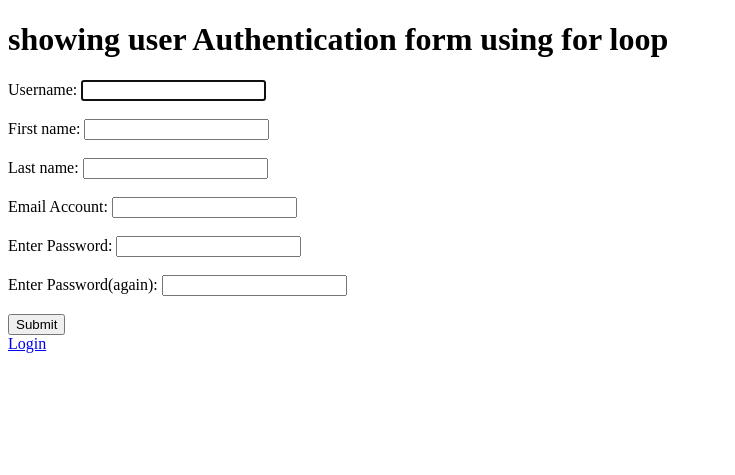
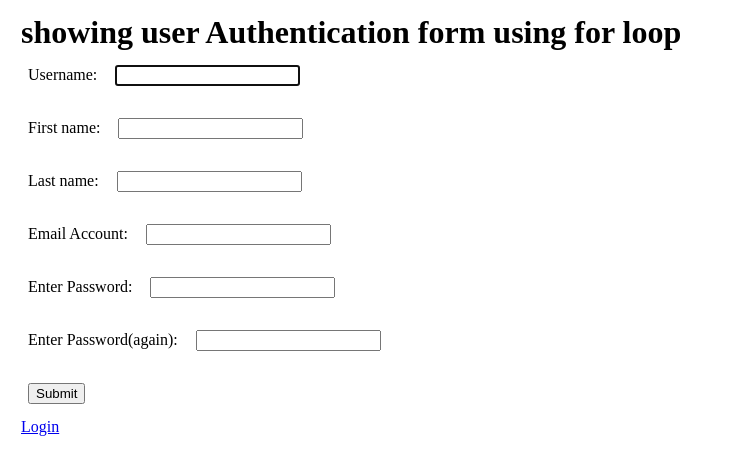
Before and after one commit to amitsahuits/task-project, a Django app: page /signup/ in a window 1280 px wide. Shown: the top 475 px of the page, without its empty margins (0-735 px from the left). Run offline with Django 3.2, Linux system fonts and the light colour scheme.

Commit message:
minor changes

```diff
--- a/Atg task/enroll/templates/enroll/changepass.html
+++ b/Atg task/enroll/templates/enroll/changepass.html
@@ -4,6 +4,11 @@
     <meta charset="UTF-8">
     <meta http-equiv="X-UA-Compatible" content="IE=edge">
     <meta name="viewport" content="width=device-width, initial-scale=1.0">
+    <style>
+        *{
+            margin:7px;
+        }
+    </style>
     <title>Change password</title>
 </head>
 <body>
--- a/Atg task/enroll/templates/enroll/signup.html
+++ b/Atg task/enroll/templates/enroll/signup.html
@@ -9,6 +9,9 @@
     .success{
         background: green;
         color: white;
+    }
+    *{
+        margin:7px;
     }
     </style>
 </head>
--- a/Atg task/enroll/templates/enroll/userlogin.html
+++ b/Atg task/enroll/templates/enroll/userlogin.html
@@ -5,6 +5,11 @@
     <meta http-equiv="X-UA-Compatible" content="IE=edge">
     <meta name="viewport" content="width=device-width, initial-scale=1.0">
     <title>User Login</title>
+    <style>
+        body{
+            margin:8px;
+        }
+    </style>
 </head>
 <body>
     <form action="" method="post" novalidate>
--- a/Atg task/enroll/views.py
+++ b/Atg task/enroll/views.py
@@ -1,7 +1,7 @@
 from django.shortcuts import render, HttpResponseRedirect
 from .forms import SignUpForm, EditUserProfileForm ,EditAdminProfileForm
 from django.contrib import messages
-from django.contrib.auth.forms import AuthenticationForm, PasswordChangeForm
+from django.contrib.auth.forms import AuthenticationForm, PasswordChangeForm, UserChangeForm, UsernameField
 from django.contrib.auth import authenticate,login,logout, update_session_auth_hash
 
 
@@ -11,7 +11,6 @@ from django.contrib.auth import authenticate,login,logout, update_session_auth_h
 def sign_up(request):
     if request.method == "POST":
         fm = SignUpForm(request.POST)
-        print('yaha se->',request.POST, '<-this is post')
         if fm.is_valid():
             messages.success(request, 'Account has been created succesfully')
             fm.save()
@@ -59,14 +58,14 @@ def user_profile(request):
             if request.user.is_superuser == True:
 
                 #if also passing users object here so that our super user can see data of others user
-                users = User.objects.all()
+                users = UsernameField.objects.all()
                 fm = EditAdminProfileForm(request.POST,instance=request.user)
 
             #else it will pass fields that we defined in our EditAdminProfileForm
             else:
                 # to show user information we are creating object fm and passing current user information to it and then we're passing that into our template.
                 fm = EditUserProfileForm(request.POST,instance=request.user)
-                #users = None , so that we can avoid 'call before assign' error see video 68 , skip to 23:18
+                #users = None , so that we can avoid 'call before assign'
                 users = None
 
             if fm.is_valid():
@@ -88,7 +87,7 @@ def user_profile(request):
             else:
                 # to show user information we are creating object fm and passing current user information to it and then we're passing that into our template.
                 fm = EditUserProfileForm(instance=request.user)
-                #users = None , so that we can avoid 'call before assign' error see video 68 , skip to 23:18
+                #users = None , so that we can avoid 'call before assign'
                 users = None
 
         return render(request,'enroll/profile.html' , {'name': request.user , 'form':fm , 'users':users})
@@ -128,7 +127,7 @@ def user_change_pass(request):
 def user_detail(request,id):
     if request.user.is_authenticated:
 #pi is usergiven(primary id)     #pk = primary key
-        pi = User.objects.get(pk=id)
+        pi = UserChangeForm.objects.get(pk=id)
         #taking admin profile form , so that we can see all the fields of user
         fm = EditAdminProfileForm(instance=pi)
         return render(request, 'enroll/userdetail.html',{'form': fm})
```
Also changed, not shown: Atg task/db.sqlite3.
